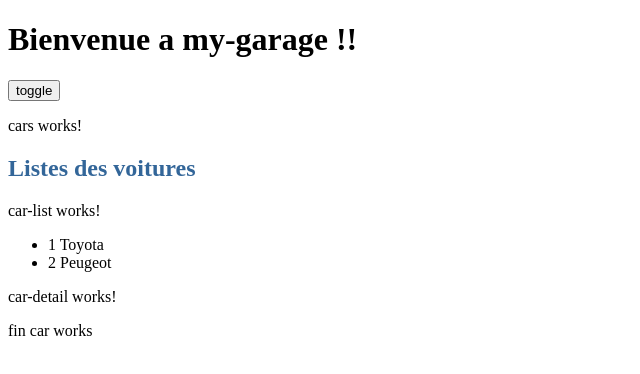
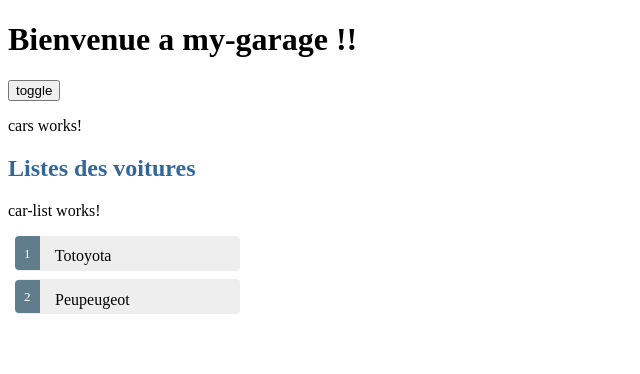
Before and after one commit to mdd18/angular-tp1-my-garage, an Angular app: page / in a window 1280 px wide. Shown: the top 374 px of the page, without its empty margins (0-640 px from the left). Built offline with nearby package versions, Linux system fonts and the light colour scheme.

Commit message:
mis-en-place-CarService-pb-details

```diff
--- a/src/app/app.module.ts
+++ b/src/app/app.module.ts
@@ -4,6 +4,7 @@ import { NgModule } from '@angular/core';
 
 import { AppComponent } from './app.component';
 import { CarsModule } from './cars/cars.module';
+import { CarService } from './cars/car.service';
 
 @NgModule({
   declarations: [
@@ -15,7 +16,7 @@ import { CarsModule } from './cars/cars.module';
     BrowserModule,
     CarsModule
   ],
-  providers: [],
+  providers: [CarService],
   bootstrap: [AppComponent]
 })
 export class AppModule { }
--- a/src/app/cars/car-detail/car-detail.component.ts
+++ b/src/app/cars/car-detail/car-detail.component.ts
@@ -1,19 +1,24 @@
 import { Car } from '../shared/car.model';
-import { Component, Input, OnInit, Output } from '@angular/core';
-import { EventEmitter } from 'events';
+import { Component, Input, OnInit, OnChanges, Output, SimpleChanges } from '@angular/core';
+//import { EventEmitter } from 'events';
+import { CarService } from '../car.service';
 
 @Component({
   selector: 'app-car-detail',
   templateUrl: './car-detail.component.html',
   styleUrls: ['./car-detail.component.css']
 })
-export class CarDetailComponent implements OnInit {
+export class CarDetailComponent implements OnChanges {
 
-  @Input() car:Car | null = null;
+  @Input() carId: number | null = null;
+  car: Car;
 
-  constructor() { }
+  constructor(private carService: CarService) { }
 
-  ngOnInit(): void {
+  ngOnChanges(changes: SimpleChanges): void {
+    if (changes.carId) {
+      this.carService.GetCar(changes.carId.currentValue).subscribe(car => this.car = car);
+    }
   }
 
 
--- a/src/app/cars/car-list/car-list.component.css
+++ b/src/app/cars/car-list/car-list.component.css
@@ -0,0 +1,55 @@
+h2 {
+    color: #336699;
+  }
+  .carList {
+    margin: 0 0 2em 0;
+    list-style-type: none;
+    padding: 0;
+    width: 15em;
+  }
+  .carList li {
+    cursor: pointer;
+    position: relative;
+    left: 0;
+    background-color: #EEE;
+    margin: 0.5em;
+    padding: .3em 0;
+    height: 1.6em;
+    border-radius: 4px;
+  }
+
+  .selected {
+      background-color: #CFD8DC;
+      color: #ffffff;
+  }
+  .carList li.selected:hover {
+    color: #ffffff;
+    background-color:#BBD8DC;
+    /* left: .1em; */
+  }
+
+  .carList li:hover {
+    color: #607D8B;
+    background-color:#DDD;
+    left: .1em;
+  }
+
+  .carList .text {
+    position: relative;
+    top: -3px;
+  }
+
+  .carList .badge {
+    display: inline-block;
+    font-size: small;
+    color: white;
+    padding: 0.8em 0.7em 0 0.7em;
+    background-color: #607D8B;
+    line-height: 1em;
+    position: relative;
+    left: -1px;
+    top: -4px;
+    height: 1.8em;
+    margin-right: .8em;
+    border-radius: 4px 0 0 4px;
+  }
--- a/src/app/cars/car.service.ts
+++ b/src/app/cars/car.service.ts
@@ -1,5 +1,6 @@
 import { Injectable } from '@angular/core';
 import { Car } from './shared/car.model';
+import { of } from 'rxjs';
 
 
 @Injectable({
@@ -7,10 +8,20 @@ import { Car } from './shared/car.model';
 })
 export class CarService {
 
-  constructor() { }
+  cars: Car[] = []
 
-  GetAllCars() {};
-  GetCar(id: number) { };
+  constructor() {
+
+    this.cars.push( new Car(1,'Totoyota','Yarris',100,1258,7800,5) );
+    this.cars.push( new Car(2,'Peupeugeot','605',100,1258,7800,5) );
+
+
+   }
+
+  GetAllCars() { return of(this.cars); }
+
+  GetCar(id: number) { return of(this.cars[id]); }
+
   PostCar(car: Car) { };
   PutCar(car: Car) { };
   DeleteCar(car: Car) { };
--- a/src/app/cars/cars.component.html
+++ b/src/app/cars/cars.component.html
@@ -6,6 +6,8 @@
 
 <app-car-list [cars]="cars" (onSelected)="onSelect($event)"></app-car-list>
 
-<app-car-detail [car]="selectedCar"></app-car-detail>
+<!-- <app-car-detail [car]="selectedCar"></app-car-detail> -->
 
-<p>fin car works</p>
+<app-car-detail *ngIf="selectedCarId != null" [carId]="selectedCarId"></app-car-detail>
+
+<!-- <p>fin car works</p> -->
--- a/src/app/cars/cars.component.ts
+++ b/src/app/cars/cars.component.ts
@@ -1,5 +1,6 @@
 import { Component, OnInit } from '@angular/core';
 import { Car } from './shared/car.model';
+import { CarService } from './car.service';
 
 @Component({
   selector: 'app-cars',
@@ -8,28 +9,29 @@ import { Car } from './shared/car.model';
 })
 export class CarsComponent implements OnInit {
 
-  cars: Car [];
+  cars: Car [] = [];
   //selectedCar: Car;
-  selectedCar : Car | null = null;
+  selectedCarId : number | null;
 
-  constructor() {
+  constructor(private carService: CarService) {
 
-    let car1 = new Car(1,'Toyota','Yarris',100,1258,7800,5);
-    let car2 = new Car(2,'Peugeot','605',100,1258,7800,5);
+    // let car1 = new Car(1,'Toyota','Yarris',100,1258,7800,5);
+    // let car2 = new Car(2,'Peugeot','605',100,1258,7800,5);
 
-    this.cars = [];
-    this.cars.push(car1);
-    this.cars.push(car2);
+    // this.cars = [];
+    // this.cars.push(car1);
+    // this.cars.push(car2);
 
   }
 
   ngOnInit(): void {
+    this.carService.GetAllCars().subscribe(cars => this.cars = cars);
   }
 
 
-  onSelect(car: Car): void {
+  onSelect(carId: number): void {
 
-    this.selectedCar = car;
+    this.selectedCarId = carId;
 
   }
 
```
